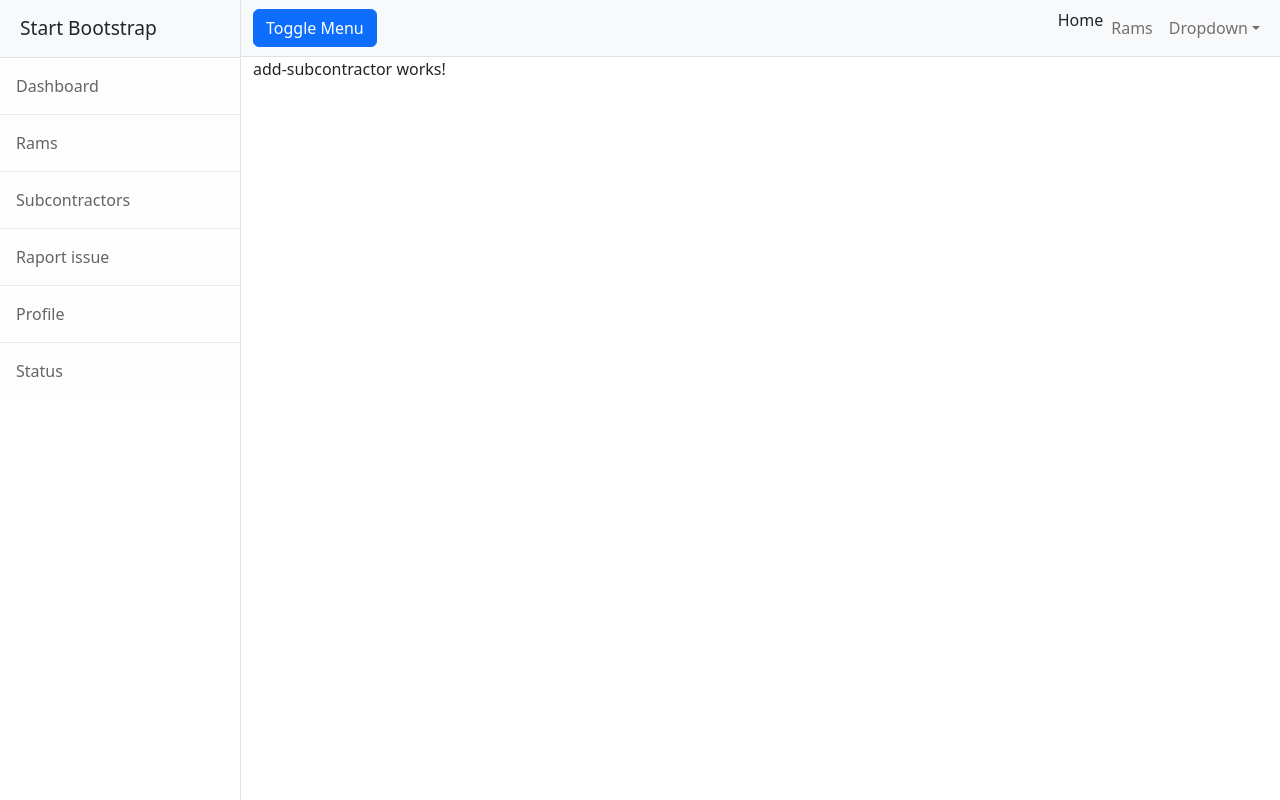
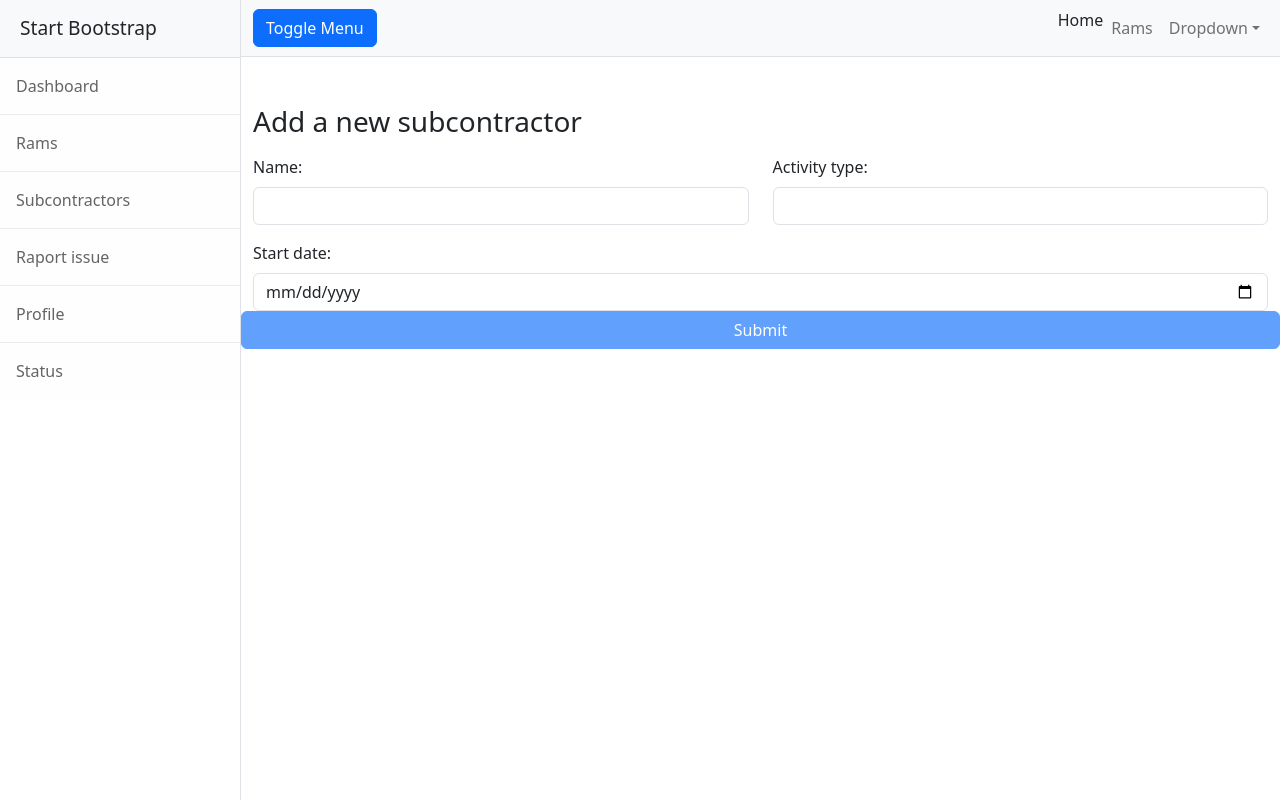
Before and after one commit to bogdandd002/assessment, an Angular app: page /addsubcon in a window 1280 px wide. Built offline with nearby package versions, Linux system fonts and the light colour scheme.

Commit message:
Dropdonw list created in add-rams and table dinamicaly styled

```diff
--- a/src/app/components/rams-list/add-rams/add-rams/add-rams.component.html
+++ b/src/app/components/rams-list/add-rams/add-rams/add-rams.component.html
@@ -1,4 +1,4 @@
-<h3 class="mt-5 mb-3">Create a new reservation</h3>
+<h3 class="mt-5 mb-3">Register new rams</h3>
 
 <form [formGroup]="ramsForm" (ngSubmit)="onSubmit()">
 
@@ -13,7 +13,10 @@
 
         <div class="col">
             <label class="form-label">Subcontractor:</label>
-            <input class="form-control" type="text" formControlName="ramsSubcon">
+            <select class="form-control" type="text" formControlName="ramsSubcon">
+                <option value="" disabled>Select subcontractor</option>
+                <option *ngFor="let sub of subcon">{{sub.subconName}}</option>
+            </select>
             <small class="text-danger" *ngIf="ramsForm.get('ramsSubcon')?.invalid && ramsForm.get('ramsSubcon')?.touched">
                 Suncontractor is required.
             </small>
@@ -41,7 +44,11 @@
     <div class="row mb-3">
         <div class="col-3">
             <label class="form-label">Rams status:</label>
-            <input class="form-control" type="text" formControlName="ramsStatus">
+            <!-- <input class="form-control" type="text" formControlName="ramsStatus"> -->
+            <select class="form-control" type="text" formControlName="ramsStatus">
+                <option value="" disabled>Select status</option>
+                <option *ngFor="let stat of status">{{stat}}</option>
+            </select>
             <small class="text-danger" *ngIf="ramsForm.get('ramsStatus')?.invalid && ramsForm.get('ramsStatus')?.touched">
                 Rams Status is req.
             </small>
--- a/src/app/components/rams-list/add-rams/add-rams/add-rams.component.ts
+++ b/src/app/components/rams-list/add-rams/add-rams/add-rams.component.ts
@@ -3,6 +3,8 @@ import { FormBuilder, FormGroup, Validators, ReactiveFormsModule } from '@angula
 import { AddRamsService } from './add-rams.service';
 import { Rams } from '../../../components-models/rams';
 import { Router, ActivatedRoute } from '@angular/router';
+import { Subcontractors } from '../../../components-models/subcontractors';
+import { AddSubcontractorService } from '../../../subcontractors/add-subcontractor/add-subcontractor.service';
 
 @Component({
   selector: 'app-add-rams',
@@ -11,17 +13,21 @@ import { Router, ActivatedRoute } from '@angular/router';
 })
 export class AddRamsComponent implements OnInit {
 
+  status: string [] = ["Approved", "Require amendments", "Require reapproval"];
+  subcon: Subcontractors [] = [];
   ramsForm: FormGroup = new FormGroup({});
 
   constructor(
     private formBuilder: FormBuilder,
     private ramsService: AddRamsService,
     private router: Router,
-    private activatedRoute: ActivatedRoute){
+    private activatedRoute: ActivatedRoute,
+    private subconList: AddSubcontractorService){
 
   }
 
   ngOnInit(): void {
+    this.subcon = this.subconList.getsubcon();
     this.ramsForm = this.formBuilder.group({
       ramsTitle: ['', Validators.required],
       ramsSubcon: ['', Validators.required],
--- a/src/app/components/rams-list/rams-list/rams-list.component.css
+++ b/src/app/components/rams-list/rams-list/rams-list.component.css
@@ -0,0 +1,11 @@
+#Approved {
+    background-color: green;
+}
+
+#Require\ amendments {
+    background-color: yellow;
+}
+
+#Require\ reapproval {
+    background-color: red;
+}
--- a/src/app/components/rams-list/rams-list/rams-list.component.html
+++ b/src/app/components/rams-list/rams-list/rams-list.component.html
@@ -16,7 +16,7 @@
             <td>{{ram.ramsSubcon}}</td>
             <td>{{ram.revNumber}}</td>
             <td> {{ram.revDate}} </td>
-            <td>{{ram.ramsStatus}}</td>
+            <td [id]="[ram.ramsStatus]">{{ram.ramsStatus}}</td>
             <td>
                 <button class="btn btn-sm btn-danger mx-1" (click)="deleteRam(ram.id)">Delete</button>
                 <button class="btn btn-sm btn-secondary mx-1" [routerLink]="['/edit', ram.id]">Edit</button>
--- a/src/app/components/subcontractors/add-subcontractor/add-subcontractor/add-subcontractor.component.html
+++ b/src/app/components/subcontractors/add-subcontractor/add-subcontractor/add-subcontractor.component.html
@@ -1 +1,34 @@
-<p>add-subcontractor works!</p>
+<h3 class="mt-5 mb-3">Add a new subcontractor</h3>
+
+<form [formGroup]="subconForm" (ngSubmit)="onSubmit()">
+
+    <div class="row mb-3">
+        <div class="col">
+            <label class="form-label">Name:</label>
+            <input class="form-control" type="text" formControlName="subconName">
+            <small class="text-danger" *ngIf="subconForm.get('subconName')?.invalid && subconForm.get('subconName')?.touched">
+                Subcontractor name is required.
+            </small>
+        </div>
+
+        <div class="col">
+            <label class="form-label">Activity type:</label>
+            <input class="form-control" type="text" formControlName="subconActivity">
+            <small class="text-danger" *ngIf="subconForm.get('subconActivity')?.invalid && subconForm.get('subconActivity')?.touched">
+                Suncontractor is required.
+            </small>
+        </div>
+    </div>
+
+    <div class="row mb-3">
+        <div class="col">
+            <label class="form-label">Start date:</label>
+            <input class="form-control" type="date" formControlName="startDate">
+            <small class="text-danger" *ngIf="subconForm.get('startDate')?.invalid && subconForm.get('startDate')?.touched">
+                Start date is required.
+            </small>
+        </div>
+
+    <button class="btn btn-primary" type="submit" [disabled]="subconForm.invalid">Submit</button>
+  </div>
+</form>
--- a/src/app/components/subcontractors/add-subcontractor/add-subcontractor/add-subcontractor.component.ts
+++ b/src/app/components/subcontractors/add-subcontractor/add-subcontractor/add-subcontractor.component.ts
@@ -1,4 +1,8 @@
 import { Component } from '@angular/core';
+import { FormBuilder, FormGroup, Validators, ReactiveFormsModule } from '@angular/forms';
+import { Router, ActivatedRoute } from '@angular/router';
+import { Subcontractors } from '../../../components-models/subcontractors';
+import { AddSubcontractorService } from '../add-subcontractor.service';
 
 @Component({
   selector: 'app-add-subcontractor',
@@ -7,4 +11,51 @@ import { Component } from '@angular/core';
 })
 export class AddSubcontractorComponent {
 
+  subconForm: FormGroup = new FormGroup({});
+
+  constructor(
+    private formBuilder: FormBuilder,
+    private subconService: AddSubcontractorService,
+    private router: Router,
+    private activatedRoute: ActivatedRoute){
+
+  }
+
+  ngOnInit(): void {
+    this.subconForm = this.formBuilder.group({
+      subconName: ['', Validators.required],
+      subconActivity: ['', Validators.required],
+      startDate: ['', Validators.required],
+    })
+
+    let id = this.activatedRoute.snapshot.paramMap.get('id')
+
+    if(id){
+      let rams = this.subconService.getSub(id)
+
+      if(rams)
+        this.subconForm.patchValue(rams)
+    }
+  }
+
+  onSubmit() {
+    if(this.subconForm.valid){
+
+      let rams: Subcontractors = this.subconForm.value;
+
+      let id = this.activatedRoute.snapshot.paramMap.get('id')
+
+      if(id){
+        // Update
+        this.subconService.revisesubcon(id, rams)
+      } else {
+        // New
+        this.subconService.addsubcon(rams)
+
+      }
+
+      this.router.navigate(['/subcontractors'])
+    }
+  }
+
 }
```
